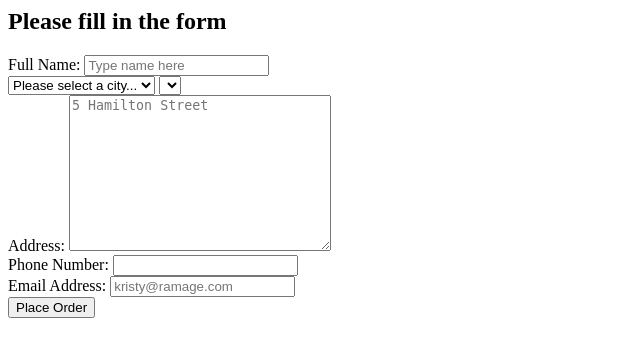
After one commit to k-ram/shopping-cart, a PHP site: page /templates/checkout-form.template.php in a window 1280 px wide. The commit adds this page. Shown: the top 357 px of the page, without its empty margins (0-640 px from the left). Run offline with PHP 8.4, Linux system fonts and the light colour scheme; tables that the repository leaves empty or names only in its code hold one stand-in row (values such as "Sample post"); lists and menus that the app fills with data are empty.

Commit message:
added cities and suburbs, checkout form, payment express library

```diff
--- a/checkout.php
+++ b/checkout.php
@@ -8,7 +8,8 @@ include 'templates/header.template.php';
 // Display contents of the cart
 include 'templates/cart-contents.template.php';
 
-
+// Checkout form
+include 'templates/checkout-form.template.php';
 
 //include footer template
 include 'templates/footer.template.php';
--- /dev/null
+++ b/js/cities-and-suburbs.js
@@ -0,0 +1,43 @@
+$(document).ready(function(){
+
+	// Listen for a change event in cities select element
+	$('#cities').change(function() {
+
+		// Get ID of the chosen city
+		var cityID = $(this).val() ;
+
+		//basic validation
+		if ( cityID == '') {
+			return;
+		};
+
+		// AJAX
+		$.ajax({
+
+			type: 'get',
+			url: 'api/cities-and-suburbs.php',
+			data: {
+				city: cityID
+			},
+			success: function( dataFromServer ) {
+
+				console.log( dataFromServer );
+
+				// Clear any old resuts from the suburbs select element
+				$('#suburbs').html('');
+
+				for (var i = 0; i < dataFromServer.length; i++) {
+
+					$('#suburbs').append('<option value="'+dataFromServer[i].suburbId+'">'+dataFromServer[i].suburbName+'</option>');
+				};
+
+
+			},
+			error: function() {
+				alert('Something went wrong.');
+			}
+		});
+
+
+	});
+});
--- /dev/null
+++ b/templates/checkout-form.template.php
@@ -0,0 +1,56 @@
+<h2>Please fill in the form</h2>
+
+<form action="process-order.php" method="post">
+
+	<div>
+		<label for="full-name">Full Name: </label>
+		<input type="text" id="full-name" name="full-name" placeholder="Type name here">
+	</div>
+
+	<select id="cities" name="city">
+		<option value="">Please select a city...</option>
+		<?php
+		//connect to the database
+			$dbc = new mysqli('localhost', 'root', '', 'cities_and_suburbs');
+
+			//get all of the cities
+
+			$sql = "SELECT cityID, cityName FROM cities";
+
+			// Run the query and capture the results
+			$result = $dbc->query( $sql );
+
+			// Loop over the results and create an option element for each
+			while( $city = $result->fetch_assoc() ) {
+
+				echo '<option value="'.$city['cityID'].'">'.$city['cityName'].'</option>';
+			}
+
+		 ?>
+	</select>
+
+	<select id="suburbs" name="suburb">
+		<!-- <option></option> -->
+	</select>
+
+	<div>
+		<label for="address">Address: </label>
+		<textarea name="address" id="address" cols="30" rows="10" placeholder="5 Hamilton Street"></textarea>
+	</div>
+
+	<div>
+		<label for="phone">Phone Number: </label>
+		<input type="tel" name="phone">
+	</div>
+
+	<div>
+		<label for="email">Email Address: </label>
+		<input type="email" name="email" placeholder="kristy@ramage.com">
+	</div>
+
+	<input type="submit" name="place-order" value="Place Order">
+
+</form>
+
+	<script src="//code.jquery.com/jquery-1.12.0.min.js"></script>
+	<script type="text/javascript" src="js/cities-and-suburbs.js" ></script>
--- a/templates/footer.template.php
+++ b/templates/footer.template.php
@@ -1,5 +1,6 @@
 
 <a href="index.php?clearcart">Clear cart</a>
 
+
 </body>
 </html>
```
Also changed, not shown: api/cities-and-suburbs.php (added, +31 -0 lines), process-order.php (added, +22 -0 lines), 1 other file.
